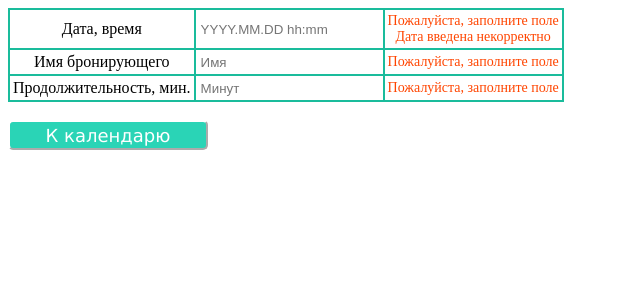
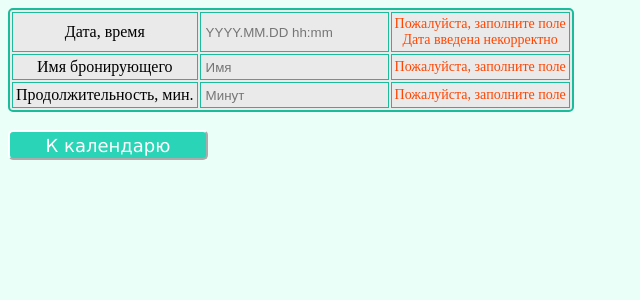
Before and after one commit to ChepaKN/MeetingRoom, an Angular app in the folder client/: page /addMeeting in a window 1280 px wide. Shown: the top 300 px of the page, without its empty margins (0-640 px from the left). Built offline with nearby package versions, Linux system fonts and the light colour scheme.

Commit message:
client: add-meeting-form bug fixed(submit) server: bug fixed(available to save)

```diff
--- a/client/src/app/meeting/meeting-form/meeting-form.component.css
+++ b/client/src/app/meeting/meeting-form/meeting-form.component.css
@@ -1,14 +1,20 @@
 TABLE {
-  border-collapse: collapse;
   width: auto;
+  background-color: #eaeaea;
+  border: 2px solid #1abc9c;
+  border-radius: 5px;
 }
 TD, TR {
   padding: 3px;
-  border: 2px solid #1abc9c;
+  border: 1px solid #1abc9c;
   text-align: center;
 }
 input{
   border: none;
+  background-color: #eaeaea;
+}
+input:hover{
+  background-color: #b5b5b5;
 }
 
 a{
--- a/client/src/app/meeting/meeting-form/meeting-form.component.html
+++ b/client/src/app/meeting/meeting-form/meeting-form.component.html
@@ -1,4 +1,4 @@
-<form [formGroup]="meetingForm">
+<form (submit)="addMeetingEvent()" [formGroup]="meetingForm">
   <table>
     <tr>
       <td>Дата, время</td>
@@ -18,9 +18,10 @@
   </table>
   <br>
 
-  <button class="button" routerLink="">К календарю</button>
-  <button class="button"
+  <button  type="button" class="button" routerLink="">К календарю</button>
+  <button
+          type="submit"
+          class="button"
           *ngIf="meetingForm.valid"
-          (click)="addMeetingEvent()"
-  >Добавить</button>
+          >Добавить</button>
 </form>
--- a/client/src/app/week/week.component.css
+++ b/client/src/app/week/week.component.css
@@ -94,7 +94,7 @@ a:hover{
   color: white;
   font-size: 18px;
   font-family: Verdana, sans-serif;
-
+  margin-left: 7px;
 }
 .button:hover{
   background: #80e28f;
--- a/client/src/styles.css
+++ b/client/src/styles.css
@@ -1 +1,4 @@
 /* You can add global styles to this file, and also import other style files */
+body{
+  background-color: #eafff7;
+}
```
Also changed, not shown: 1 other file (tests, documents, lock files or other folders).
